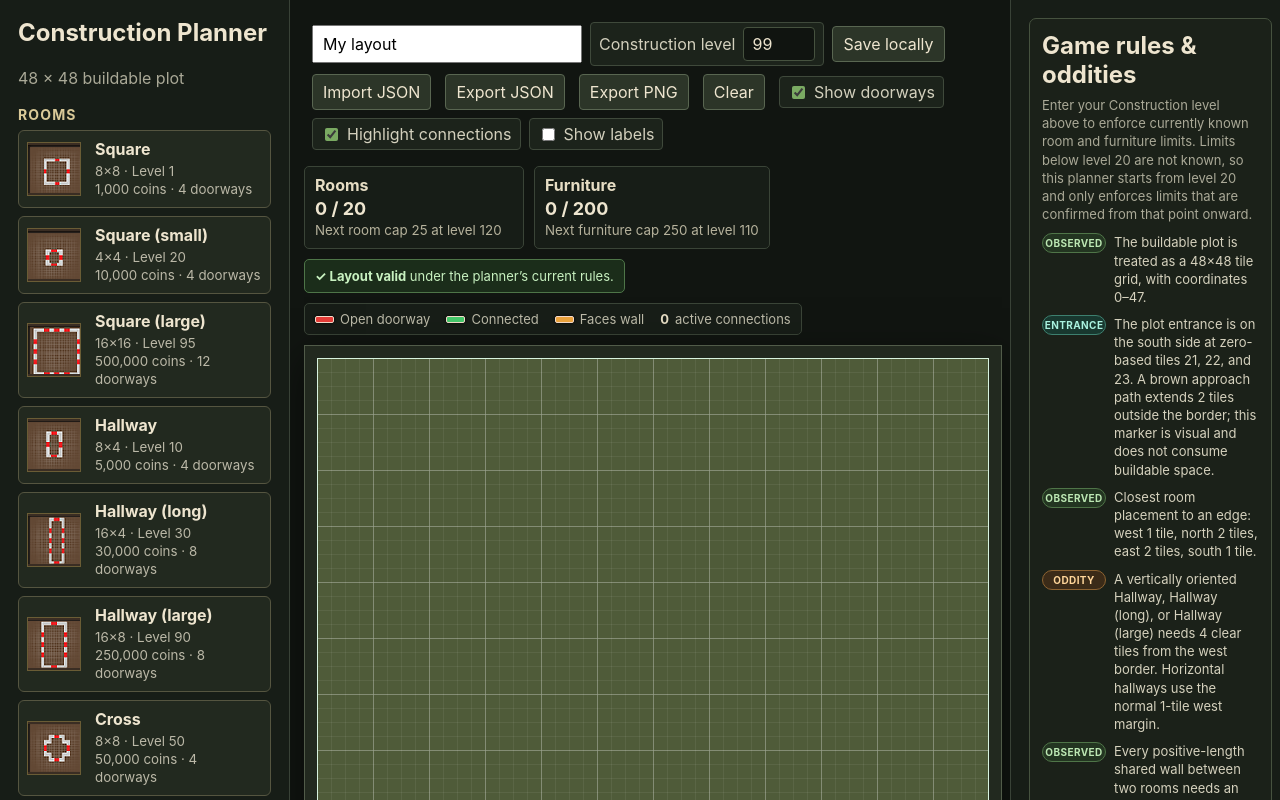
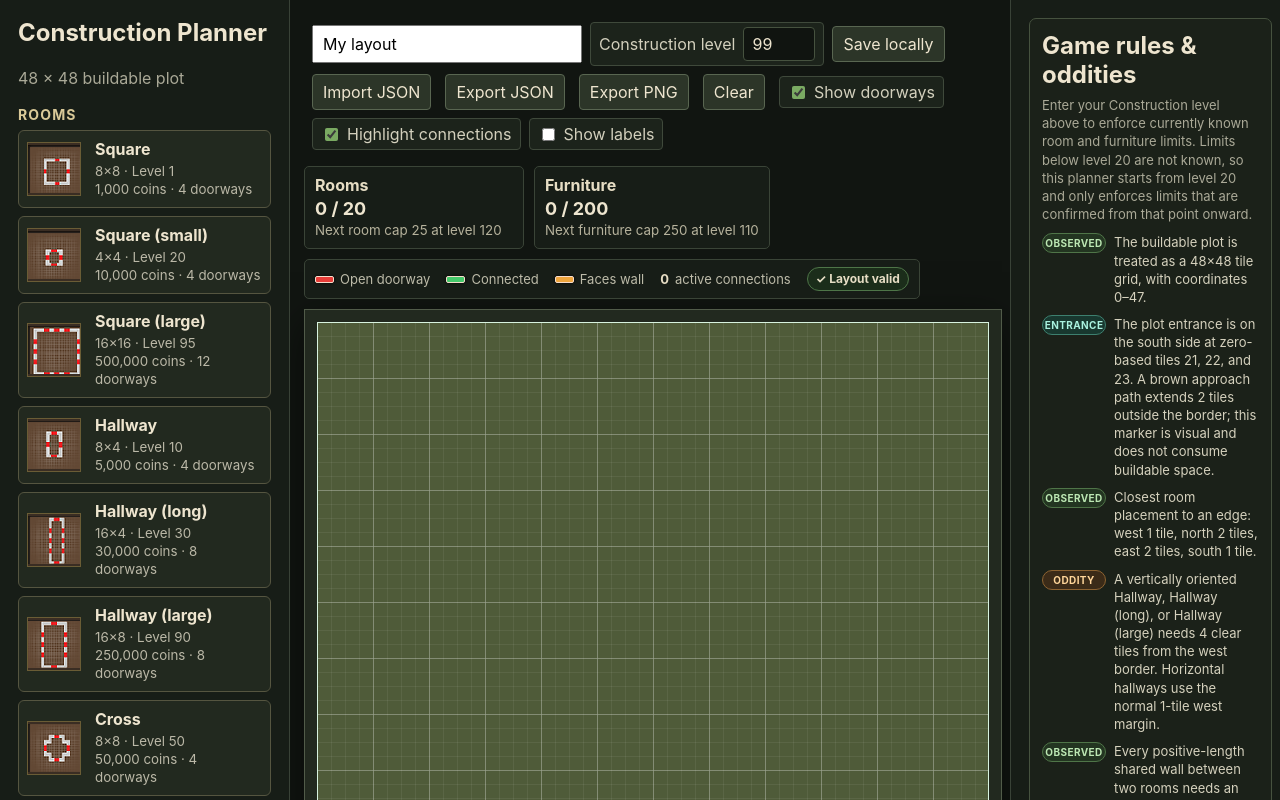
Before and after one commit to KITE-Force/runescape-construction-planner, a React (Vite) app: page / in a window 1280 px wide. Shown: the top 800 px of the page. Built offline with nearby package versions, Linux system fonts and the light colour scheme.

Commit message:
Move layout validation into doorway legend

```diff
--- a/src/App.tsx
+++ b/src/App.tsx
@@ -1207,12 +1207,17 @@ export default function App() {
           </div>
         </div>
 
+        <div className="doorway-legend" aria-label="Doorway color legend and layout validation">
+          <span><i className="legend-swatch open" /> Open doorway</span>
+          <span><i className="legend-swatch connected" /> Connected</span>
+          <span><i className="legend-swatch blocked" /> Faces wall</span>
+          <span><strong>{connections.length}</strong> active connection{connections.length === 1 ? '' : 's'}</span>
           <div className={`layout-validation ${layoutIssues.length === 0 ? 'valid' : 'issues'}`} aria-live="polite">
             {layoutIssues.length === 0 ? (
-            <span><strong>✓ Layout valid</strong> under the planner’s current rules.</span>
+              <span><strong>✓ Layout valid</strong></span>
             ) : (
               <details>
-              <summary>⚠ {layoutIssues.length} layout issue{layoutIssues.length === 1 ? '' : 's'} found</summary>
+                <summary>⚠ {layoutIssues.length} issue{layoutIssues.length === 1 ? '' : 's'}</summary>
                 <ul>
                   {layoutIssues.slice(0, 8).map((issue) => <li key={issue}>{issue}</li>)}
                   {layoutIssues.length > 8 && <li>…and {layoutIssues.length - 8} more.</li>}
@@ -1220,12 +1225,6 @@ export default function App() {
               </details>
             )}
           </div>
-
-        <div className="doorway-legend" aria-label="Doorway color legend">
-          <span><i className="legend-swatch open" /> Open doorway</span>
-          <span><i className="legend-swatch connected" /> Connected</span>
-          <span><i className="legend-swatch blocked" /> Faces wall</span>
-          <span><strong>{connections.length}</strong> active connection{connections.length === 1 ? '' : 's'}</span>
         </div>
 
         <div className="canvas-layout">
--- a/src/styles.css
+++ b/src/styles.css
@@ -122,6 +122,7 @@ h1, h2, h3 { margin-top: 0; }
 .selection-card .danger { background: #4a2424; border-color: #7a3d3d; }
 
 .doorway-legend {
+  position: relative;
   display: flex;
   flex-wrap: wrap;
   align-items: center;
@@ -1110,14 +1111,17 @@ hr {
 }
 
 .layout-validation {
+  display: inline-flex;
+  align-items: center;
   width: max-content;
   max-width: 100%;
-  margin: 0 0 10px;
-  padding: 7px 10px;
+  margin: 0;
+  padding: 3px 8px;
   border: 1px solid;
-  border-radius: 5px;
-  font-size: 13px;
-  line-height: 1.4;
+  border-radius: 999px;
+  font-size: 12px;
+  line-height: 1.35;
+  white-space: nowrap;
 }
 
 .layout-validation.valid {
@@ -1136,14 +1140,28 @@ hr {
   margin: 0;
 }
 
+.layout-validation.issues details[open] ul {
+  position: absolute;
+  z-index: 20;
+  top: calc(100% + 6px);
+  right: 0;
+  width: min(480px, calc(100vw - 40px));
+  margin: 0;
+  padding: 12px 14px 12px 32px;
+  color: #ead8c1;
+  background: #241b11;
+  border: 1px solid #91652e;
+  border-radius: 7px;
+  box-shadow: 0 12px 34px #000a;
+  white-space: normal;
+}
+
 .layout-validation summary {
   cursor: pointer;
   font-weight: 700;
 }
 
 .layout-validation ul {
-  margin: 8px 0 0;
-  padding-left: 20px;
   color: #ead8c1;
 }
 
```
Also changed, not shown: .test-dist/src/layoutFile.js, 1 other file (tests, documents, lock files or other folders). Lines whose indentation alone changed are shown as unchanged.
